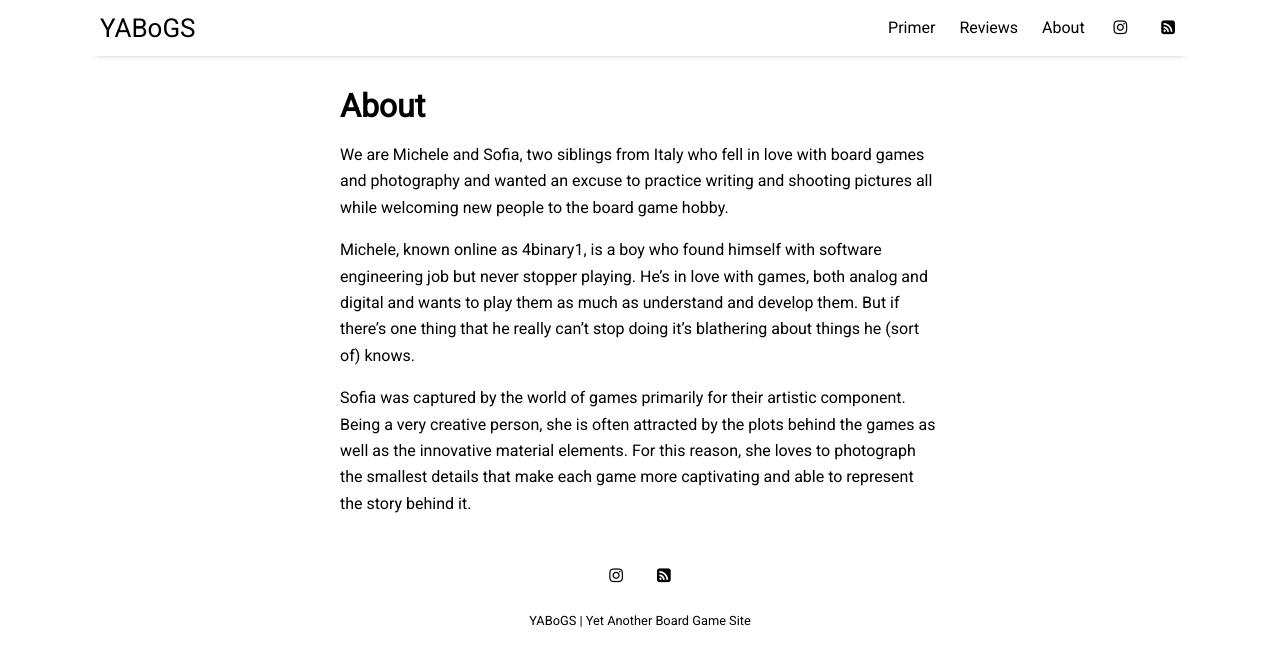
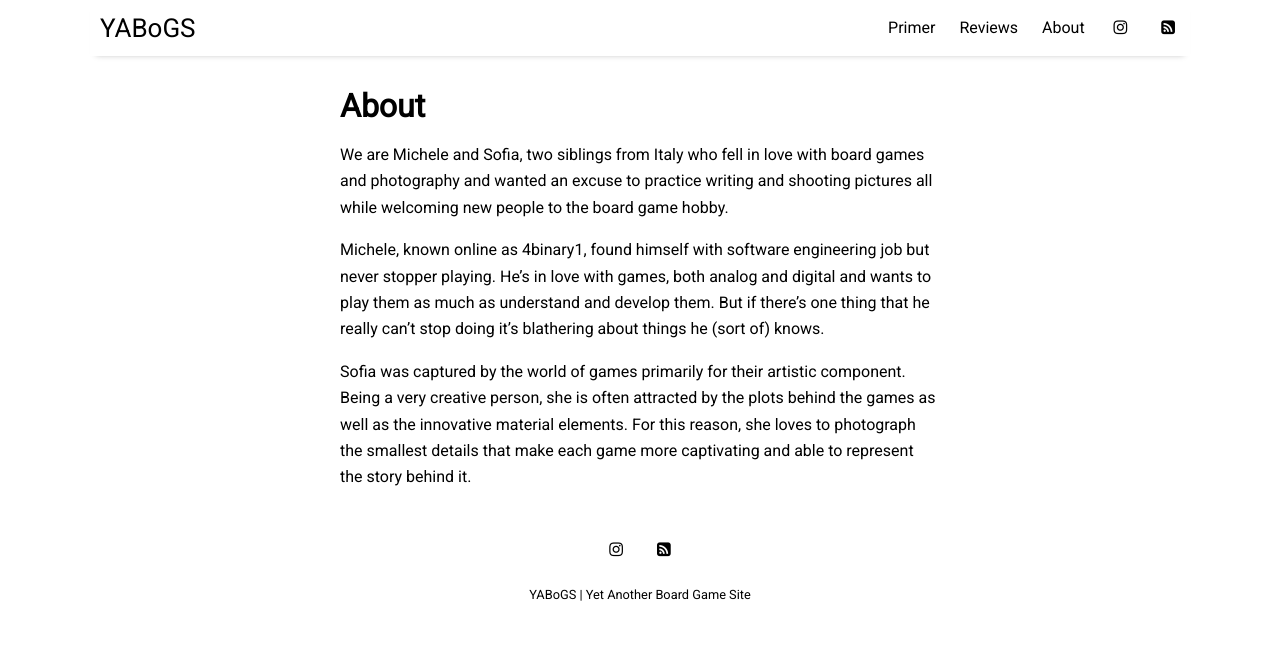
Before and after one commit to 4binary1/ABG, a Jekyll site: the page built from pages/about.md, in a window 1280 px wide. Shown: the top 666 px of the page. Built offline with Jekyll 4.4.1, drawn with Linux system fonts in a browser that asks for light colours; nearby versions of some CDN libraries.

Commit message:
Fix settings and about page
- Remove google+ share button
- Fix about page
- Clean up social section

```diff
--- a/_data/settings.yml
+++ b/_data/settings.yml
@@ -20,8 +20,7 @@ social:
 # - {icon: 'facebook', link: 'https://www.facebook.com/'}
 - {icon: 'instagram', link: 'https://instagram.com/4binary1'}
 # - {icon: 'envelope', link: 'mailto:'}
-- {icon: 'rss-square', link: 'feed.xml'}
-# - {icon: 'rss-square', link: 'rss-feed.xml'}
+- {icon: 'rss-square', link: 'rss-feed.xml'}
 
 # Customize site text
 pagination:
--- a/_layouts/post.html
+++ b/_layouts/post.html
@@ -40,7 +40,6 @@ layout: default
     <div class="sharing-icons">
       <a href="https://twitter.com/intent/tweet?text={{ page.title }}&amp;url={{ site.github.url }}{{ page.url }}" target="_blank"><i class="fa fa-twitter" aria-hidden="true"></i></a>
       <a href="https://www.facebook.com/sharer/sharer.php?u={{ site.github.url }}{{ page.url }}&amp;title={{ page.title }}" target="_blank"><i class="fa fa-facebook" aria-hidden="true"></i></a>
-      <a href="https://plus.google.com/share?url={{ site.github.url }}{{ page.url }}" target="_blank"><i class="fa fa-google-plus" aria-hidden="true"></i></a>
     </div>
   </div>
 
--- a/pages/about.md
+++ b/pages/about.md
@@ -5,6 +5,6 @@ title: About
 
 We are Michele and Sofia, two siblings from Italy who fell in love with board games and photography and wanted an excuse to practice writing and shooting pictures all while welcoming new people to the board game hobby.
 
-Michele, known online as 4binary1, is a boy who found himself with software engineering job but never stopper playing. He's in love with games, both analog and digital and wants to play them as much as understand and develop them. But if there's one thing that he really can't stop doing it's blathering about things he (sort of) knows.
+Michele, known online as 4binary1, found himself with software engineering job but never stopper playing. He's in love with games, both analog and digital and wants to play them as much as understand and develop them. But if there's one thing that he really can't stop doing it's blathering about things he (sort of) knows.
 
 Sofia was captured by the world of games primarily for their artistic component. Being a very creative person, she is often attracted by the plots behind the games as well as the innovative material elements. For this reason, she loves to photograph the smallest details that make each game more captivating and able to represent the story behind it.
```
